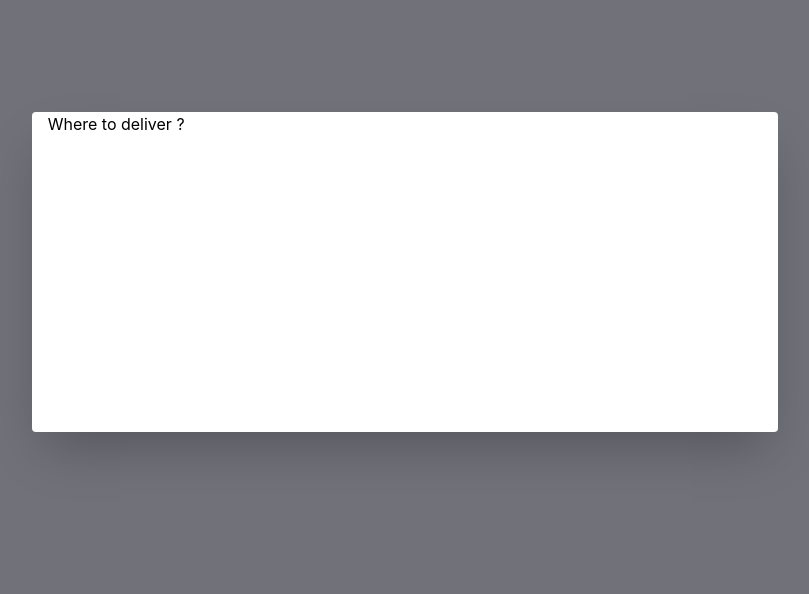
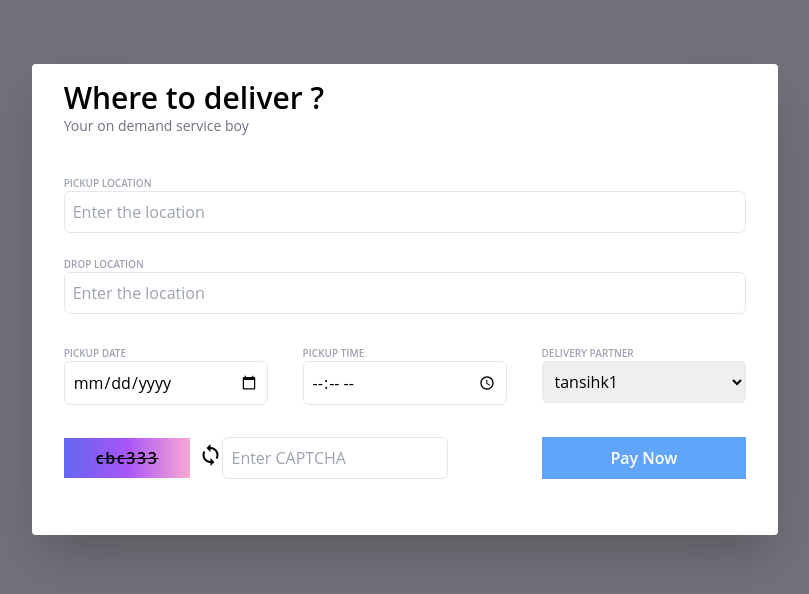
Before and after one commit to tanishk15sharma/tag-n-trac-assessment, a React (Create React App) app: page /dashboard in a window 1280 px wide. Both pictures are taken after a click on the button "PICK AND DROP". Shown: the top 594 px of the page, without its empty margins (235-1044 px from the left). Built offline with nearby package versions, Linux system fonts and the light colour scheme.

Commit message:
style: send item form

```diff
--- a/public/index.html
+++ b/public/index.html
@@ -15,6 +15,11 @@
       user's mobile device or desktop. See https://developers.google.com/web/fundamentals/web-app-manifest/
     -->
     <link rel="manifest" href="%PUBLIC_URL%/manifest.json" />
+    <link
+      href="https://fonts.googleapis.com/css?family=Material+Icons%7CMaterial+Icons+Outlined%7CMaterial+Icons+Two+Tone%7CMaterial+Icons+Round%7CMaterial+Icons+Sharp"
+      rel="stylesheet"
+    />
+
     <!--
       Notice the use of %PUBLIC_URL% in the tags above.
       It will be replaced with the URL of the `public` folder during the build.
--- a/src/components/SendItemModal.tsx
+++ b/src/components/SendItemModal.tsx
@@ -1,17 +1,155 @@
-import React from "react";
+import React, { useEffect, useState } from "react";
 
 const SendItemModal = ({ setModal }: any) => {
+  const [generatedCaptcha, setGeneratedCaptcha] = useState("");
+  const captchaCharacters = "abcd1234";
+
+  const generateCaptcha = () => {
+    let result = "";
+
+    for (let i = 0; i < 6; i++) {
+      result += captchaCharacters.charAt(
+        Math.floor(Math.random() * captchaCharacters.length)
+      );
+    }
+    setGeneratedCaptcha(result);
+  };
+
+  useEffect(() => {
+    generateCaptcha();
+  }, []);
+
   return (
     <main
       onClick={() => setModal((preVal: any) => !preVal)}
       className="fixed inset-0 h-screen w-screen flex justify-center items-start z-30 bg-zinc-500"
     >
       <div
-        className="bg-white px-4 min-h-[40%] max-h-[80%] overflow-auto w-7/12 min-w-96 tablet:w-8/12 mobile:w-11/12 rounded shadow-2xl mt-28"
+        className="bg-white px-4 min-h-[40%] max-h-[80%] overflow-auto w-7/12 min-w-96 tablet:w-8/12 mobile:w-11/12 rounded shadow-2xl mt-16"
         onClick={(e) => e.stopPropagation()}
       >
-        <div>
-          <h1>Where to deliver ?</h1>
+        <div className="p-4">
+          <h1 className="text-3xl font-semibold">Where to deliver ?</h1>
+          <h4 className="text-gray-500 text-sm">Your on demand service boy</h4>
+          <form action="" className="flex flex-col my-10">
+            <label
+              htmlFor="pick"
+              className="text-[10px] font-semibold text-gray-400"
+            >
+              PICKUP LOCATION
+            </label>
+            <input
+              type="text"
+              id="pick"
+              className="border py-2 rounded-md px-2"
+              placeholder="Enter the location"
+            />
+
+            <label
+              htmlFor="drop"
+              className="text-[10px] font-semibold text-gray-400 mt-6"
+            >
+              DROP LOCATION
+            </label>
+            <input
+              type="text"
+              id="drop"
+              className="border py-2 rounded-md px-2"
+              placeholder="Enter the location"
+            />
+
+            <div className="flex justify-between">
+              <div className="flex flex-col w-[30%] mt-2">
+                <label
+                  htmlFor="date"
+                  className="text-[10px] font-semibold text-gray-400 mt-6"
+                >
+                  PICKUP DATE
+                </label>
+                <input
+                  type="date"
+                  id="date"
+                  className="border py-2 rounded-md px-2"
+                  placeholder="Enter the location"
+                />
+              </div>
+
+              <div className="flex flex-col w-[30%] mt-2">
+                <label
+                  htmlFor="time"
+                  className="text-[10px] font-semibold text-gray-400 mt-6"
+                >
+                  PICKUP TIME
+                </label>
+                <input
+                  type="time"
+                  id="time"
+                  className="border py-2 rounded-md px-2"
+                  placeholder="Enter the location"
+                />
+              </div>
+              <div className="flex flex-col w-[30%] mt-2">
+                <label
+                  htmlFor="deliveryPartner"
+                  className="text-[10px] font-semibold text-gray-400 mt-6"
+                >
+                  DELIVERY PARTNER
+                </label>
+                <select
+                  id="deliveryPartner"
+                  className="p-2 border rounded-md"
+                  name="partner"
+                >
+                  <option className="p-2 m-2" value="tansihk1">
+                    tansihk1
+                  </option>
+                  <option className="p-2 m-2" value="tansihk2">
+                    tansihk2
+                  </option>
+                  <option className="p-2 m-2" value="tansihk3">
+                    tansihk3
+                  </option>
+                  <option className="p-2 m-2" value="tansihk4">
+                    tansihk4
+                  </option>
+                </select>
+              </div>
+            </div>
+
+            <div className="flex mt-8 justify-between">
+              <div className="flex">
+                <div className="flex gap-2 items-center">
+                  <div
+                    className="
+
+                  bg-gradient-to-r from-indigo-500 via-purple-500 to-pink-300
+                  px-8 py-2 line-through font-semibold	tracking-widest	"
+                  >
+                    {generatedCaptcha}
+                  </div>
+                  <button
+                    onClick={(e) => {
+                      e.stopPropagation();
+                      generateCaptcha();
+                    }}
+                  >
+                    <span className="material-icons-outlined dark:text-white">
+                      sync
+                    </span>
+                  </button>
+                </div>
+                <input
+                  // value={captchaInput}
+                  // onChange={(e) => setCaptchInput(e.target.value)}
+                  placeholder="Enter CAPTCHA"
+                  className="border py-2 rounded-md px-2"
+                />
+              </div>
+              <button className="bg-blue-400 py-2 w-[30%] px-3 font-semibold text-white">
+                Pay Now
+              </button>
+            </div>
+          </form>
         </div>
       </div>
     </main>
--- a/src/index.css
+++ b/src/index.css
@@ -1,17 +1,10 @@
 @tailwind base;
 @tailwind components;
 @tailwind utilities;
-
+@import url("https://fonts.googleapis.com/css2?family=Open+Sans:wght@400;500;600;700&display=swap");
 body {
   margin: 0;
-  font-family: -apple-system, BlinkMacSystemFont, "Segoe UI", "Roboto", "Oxygen",
-    "Ubuntu", "Cantarell", "Fira Sans", "Droid Sans", "Helvetica Neue",
-    sans-serif;
+  font-family: "Open Sans", sans-serif;
   -webkit-font-smoothing: antialiased;
   -moz-osx-font-smoothing: grayscale;
 }
-
-code {
-  font-family: source-code-pro, Menlo, Monaco, Consolas, "Courier New",
-    monospace;
-}
```
